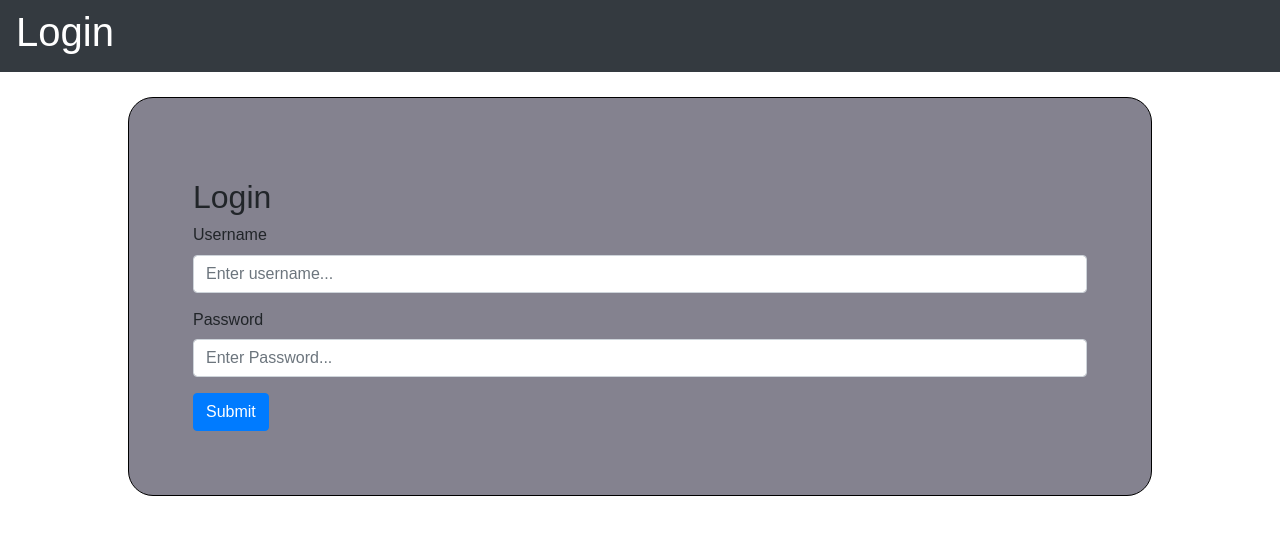
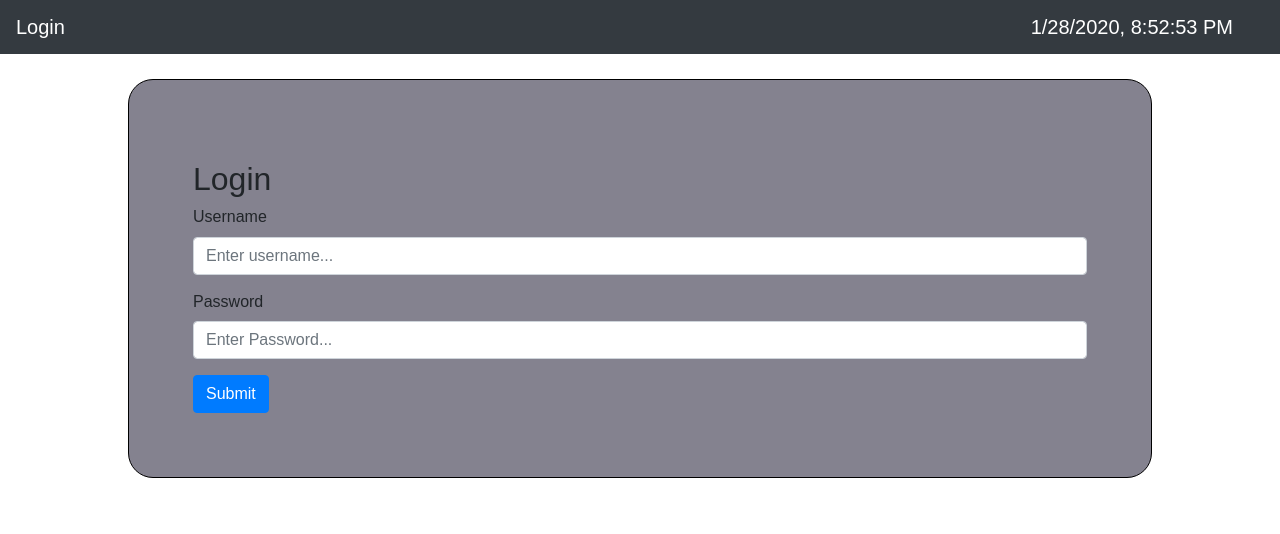
Before and after one commit to AshenCat/capstone-abc-store, a React (Create React App) app: page / in a window 1280 px wide. Shown: the top 534 px of the page. Built offline with nearby package versions, Linux system fonts and the light colour scheme.

Commit message:
added time and logout

```diff
--- a/src/App.js
+++ b/src/App.js
@@ -22,47 +22,25 @@ class App extends Component {
 
   updateAccess = (newAccess) => {
     this.setState({access: newAccess, isLoggedIn: true})
-    //this.setState({isLoggedIn: true})
   }
 
-
+  logout = () => {
+    this.setState({access: 'Login', isLoggedIn: false})
+  }
 
   Landing = () => {
     if(this.state.isLoggedIn === true) {
-    if (this.state.access !== 'Login') {
-      return <Home access={this.state.access} api={this.state.api}></Home>
-    };
+      if (this.state.access !== 'Login') {
+        return <Home access={this.state.access} api={this.state.api}></Home>
+      };
     }
-    return <Login updateAccess={this.updateAccess} isLoggedIn={this.isLoggedIn} api={this.state.api}/>
-  }
-
-  headerController = () => {
-    if(this.state.isLoggedIn === true) {
-      switch(this.state.access){
-        case 'Department Manager':
-          //this.setState((prevState)=> ({newTitle: "Department Manager"}))
-          //this.state.newTitle="Department Manager";
-          break;
-        case 'Warehouse Associate':
-          //this.setState({newTitle: "Warehouse Associate"})
-          //this.state.newTitle="Warehouse Associate";
-          break;
-        case 'Store Clerk':
-          //this.setState({newTitle: "Store Clerk"})
-          //this.state.newTitle="Store Clerk";
-          break;
-        default:
-          //this.setState({newTitle: "Login"})
-          break;
-      }
-    }
-    return <Header title={this.state.access}></Header>
+    return <Login updateAccess={this.updateAccess} api={this.state.api}/>
   }
 
   render(){
     return (
       <div className="App">
-        <this.headerController></this.headerController>
+        <Header title={this.state.access} logout={this.logout}></Header>
         <this.Landing></this.Landing>
       </div>
     );
--- a/src/components/layout/Header.js
+++ b/src/components/layout/Header.js
@@ -1,15 +1,58 @@
 import React, { Component } from 'react';
-import {Navbar} from 'react-bootstrap';
+import {Navbar, Row, Col, Button} from 'react-bootstrap';
 
 export default class Header extends Component{
-    state = {
-        msg: ""
+    constructor(props){
+        super(props);
+        this.state = {
+            date: new Date().toLocaleString()
+        }
+    }
+
+    componentDidMount(){
+        setInterval(()=>{
+            this.setState({
+                date: new Date().toLocaleString()
+            })
+        },1000)
+    }
+
+    headerController = () => {
+        if(this.props.title !== "Login")
+            return (
+                <React.Fragment>
+                    <Row className="w-100">
+                        <Col>
+                            <Navbar.Brand>{this.props.title}</Navbar.Brand>
+                        </Col>
+                        <Col className="text-center m-0 p-0">
+                            <Navbar.Brand style={{'color':'white'}}>{this.state.date}</Navbar.Brand>
+                        </Col>
+                        <Col className="m-0 p-0">
+                            <Button variant="outline-secondary" onClick={this.props.logout} className="float-right">Log out</Button>
+                        </Col>
+                    </Row>
+                </React.Fragment>
+            )
+        else
+            return (
+                <React.Fragment>
+                    <Row className="w-100">
+                        <Col>
+                            <Navbar.Brand>{this.props.title}</Navbar.Brand>
+                        </Col>
+                        <Col className="m-0 p-0">
+                            <Navbar.Brand className="float-right" style={{'color':'white'}}>{this.state.date}</Navbar.Brand>
+                        </Col>
+                    </Row>
+                </React.Fragment>
+            )
     }
 
     render() {
         return(
             <Navbar bg="dark" variant="dark">
-                <h1 style={{color:"white"}}>{this.props.title}</h1>
+                <this.headerController></this.headerController>
             </Navbar>
         )
     }
```
